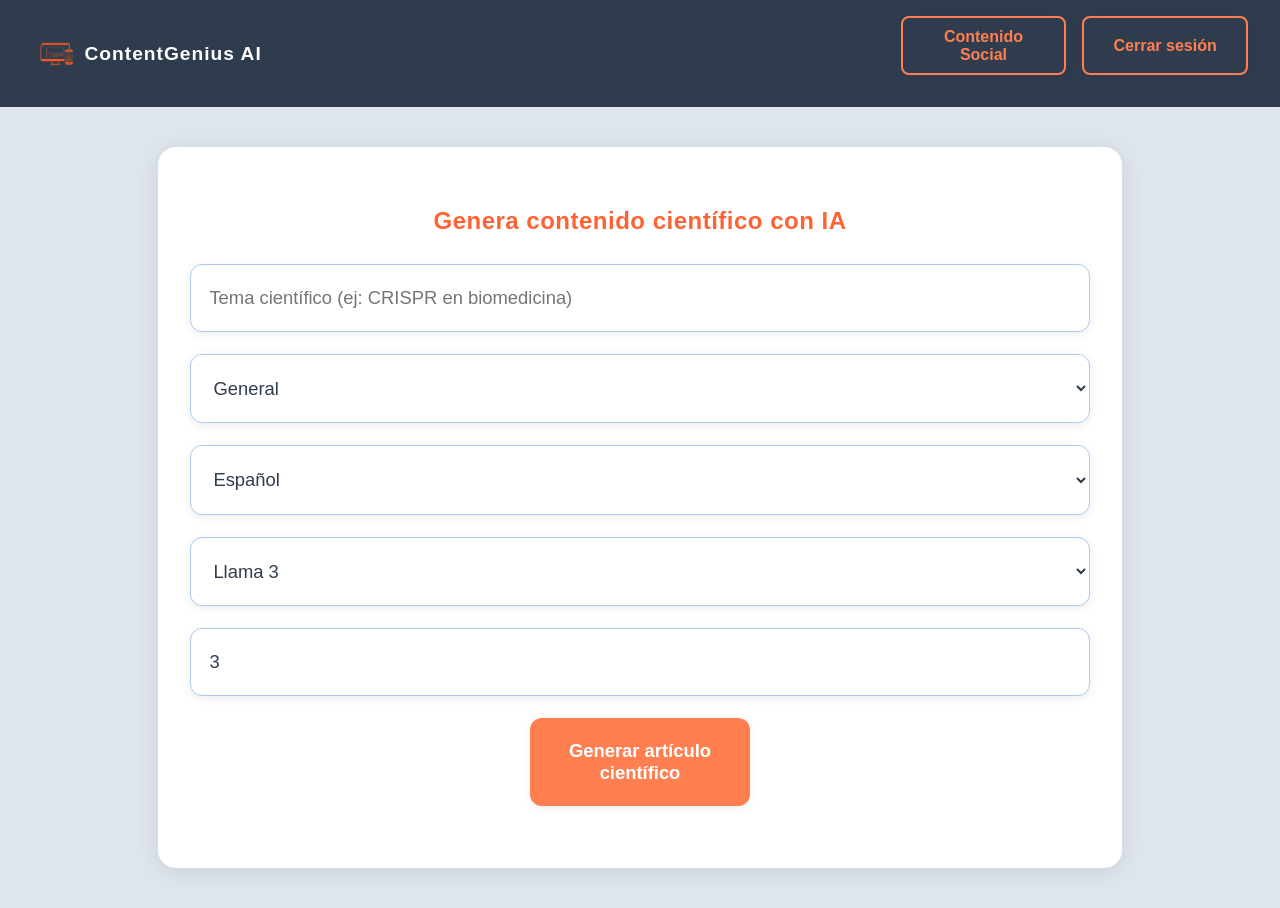
After one commit to Bootcamp-IA-P4/Proyecto_LLMs_G5, a FastAPI app: template client/templates/science.html in a window 1280 px wide. The commit adds this page. Run offline with FastAPI, Linux system fonts and the light colour scheme; the template is opened without the code that fills it, so the values that code supplies are empty; parts of the project's set-up code (start-up, migrations or seed data) failed here and were passed over; some libraries are stand-ins or nearby versions.

Commit message:
feat: added template, css and js to science

```diff
--- a/client/static/css/styles.css
+++ b/client/static/css/styles.css
@@ -15,10 +15,18 @@ body {
 }
 
 /* ----------- Contenedores ----------- */
-.container,
+.container {
+    max-width: 900px;
+    margin: 40px auto;
+    background: #fff;
+    color: #2F3C4E;
+    padding: 2.5em 2em;
+    border-radius: 18px;
+    box-shadow: 0 4px 24px rgba(47, 60, 78, 0.13);
+}
 .auth-container {
     width: 100%;
-    max-width: 400px;
+    max-width: 600px;
     margin: 40px auto;
     background: var(--secondary);
     color: #2F3C4E;
@@ -26,12 +34,6 @@ body {
     border-radius: 12px;
     box-shadow: 0 2px 8px rgba(47, 60, 78, 0.15);
     box-sizing: border-box;
-}
-
-@media (min-width: 700px) {
-    .container {
-        max-width: 600px;
-    }
 }
 
 /* ----------- Formularios ----------- */
@@ -89,6 +91,8 @@ button:hover,
     gap: 0.5em;
     margin-bottom: 1em;
     flex-wrap: wrap;
+    justify-content: center;
+    margin: 0 auto 1em auto;
 }
 
 .actions button {
@@ -617,3 +621,43 @@ a:hover {
     background: #ffe5db;
     border-color: #ff6333;
 }
+
+/* ----------- Página científica ----------- */
+.science-container {
+    max-width: 900px;
+    margin: 40px auto;
+    background: #fff;
+    color: #2F3C4E;
+    padding: 2.5em 2em;
+    border-radius: 18px;
+    box-shadow: 0 4px 24px rgba(47, 60, 78, 0.13);
+}
+
+.science-form input,
+.science-form select,
+.science-form button {
+    font-size: 1.15em;
+    margin-bottom: 1.2em;
+    padding: 1.2em 1em;
+    border-radius: 12px;
+    width: 100%;
+}
+
+.science-result {
+    margin-top: 2em;
+    background: #f7fafd;
+    border-radius: 10px;
+    padding: 1.5em;
+    box-shadow: 0 2px 8px rgba(47, 60, 78, 0.08);
+}
+
+.science-sources {
+    margin-top: 1.5em;
+}
+
+@media (max-width: 900px) {
+    .science-container {
+        max-width: 99vw;
+        padding: 1em 0.3em;
+    }
+}
--- a/client/static/js/main.js
+++ b/client/static/js/main.js
@@ -275,6 +275,105 @@ if (document.getElementById("logsNavBtn")) {
     };
 }
 
-document.getElementById('include_image').addEventListener('change', function() {
-document.getElementById('imagePromptDiv').style.display = this.checked ? 'block' : 'none';
-});
+const includeImageCheckbox = document.getElementById('include_image');
+if (includeImageCheckbox) {
+    includeImageCheckbox.addEventListener('change', function() {
+        document.getElementById('imagePromptDiv').style.display = this.checked ? 'block' : 'none';
+    });
+}
+
+
+// Generar artículo científico
+
+if (document.getElementById("scienceNavBtn")) {
+    document.getElementById("scienceNavBtn").onclick = function() {
+        window.location.href = "/science";
+    };
+}
+
+if (document.getElementById("scienceForm")) {
+    document.getElementById("scienceForm").onsubmit = async function(e) {
+        e.preventDefault();
+        document.getElementById("scienceResult").innerHTML = "Generando...";
+        const formData = new FormData(this);
+        const payload = {
+            topic: formData.get("topic"),
+            audience: formData.get("audience"),
+            language: formData.get("language"),
+            model: formData.get("model"),
+            max_docs: Number(formData.get("max_docs")) || 3
+        };
+        try {
+            const res = await fetch("/api/science/generate", {
+                method: "POST",
+                headers: {
+                    "Content-Type": "application/json",
+                    "Authorization": "Bearer " + getToken()
+                },
+                body: JSON.stringify(payload)
+            });
+            const data = await res.json();
+            if (res.ok) {
+                let html = `<div class="science-result"><h3>Artículo generado:</h3><div class="blog-content"><p>${data.text_content.replace(/\n/g, "<br>")}</p></div>`;
+                html += `<div class="science-sources"><h4>Fuentes utilizadas:</h4><ul>`;
+                data.sources.forEach(src => {
+                    html += `<li>
+                        <strong>${src.title}</strong> (${src.authors || "Sin autores"})<br>
+                        <a href="${src.url}" target="_blank">Ver paper</a>
+                        <br>Relevancia: ${src.relevance_score ? src.relevance_score.toFixed(2) : "-"}
+                    </li>`;
+                });
+                html += `</ul></div></div>`;
+                document.getElementById("scienceResult").innerHTML = html;
+                document.getElementById("scienceActions").style.display = "flex";
+            } else {
+                document.getElementById("scienceResult").innerHTML = `<span class="error">${data.detail || "Error generando artículo"}</span>`;
+                document.getElementById("scienceActions").style.display = "none";
+            }
+        } catch (err) {
+            document.getElementById("scienceResult").innerHTML = `<span class="error">Error de red</span>`;
+        }
+    };
+}
+// Copiar contenido científico
+if (document.getElementById("copyScienceBtn")) {
+    document.getElementById("copyScienceBtn").onclick = function() {
+        const resultDiv = document.getElementById("scienceResult");
+        const tempElement = document.createElement("div");
+        tempElement.innerHTML = resultDiv.innerHTML;
+        const text = tempElement.innerText;
+        navigator.clipboard.writeText(text)
+            .then(() => alert("¡Contenido copiado al portapapeles!"))
+            .catch(() => alert("No se pudo copiar el contenido."));
+    };
+}
+
+// Exportar como .md
+if (document.getElementById("exportScienceMdBtn")) {
+    document.getElementById("exportScienceMdBtn").onclick = function() {
+        const resultDiv = document.getElementById("scienceResult");
+        const tempElement = document.createElement("div");
+        tempElement.innerHTML = resultDiv.innerHTML;
+        const text = tempElement.innerText;
+        const blob = new Blob([text], { type: "text/markdown" });
+        const link = document.createElement("a");
+        link.href = URL.createObjectURL(blob);
+        link.download = "articulo_cientifico.md";
+        link.click();
+    };
+}
+
+// Exportar como .txt
+if (document.getElementById("exportScienceTxtBtn")) {
+    document.getElementById("exportScienceTxtBtn").onclick = function() {
+        const resultDiv = document.getElementById("scienceResult");
+        const tempElement = document.createElement("div");
+        tempElement.innerHTML = resultDiv.innerHTML;
+        const text = tempElement.innerText;
+        const blob = new Blob([text], { type: "text/plain" });
+        const link = document.createElement("a");
+        link.href = URL.createObjectURL(blob);
+        link.download = "articulo_cientifico.txt";
+        link.click();
+    };
+}
--- a/client/templates/index.html
+++ b/client/templates/index.html
@@ -14,6 +14,7 @@
             ContentGenius AI
         </span>
         <div class="navbar-actions">
+            <button id="scienceNavBtn" type="button">Contenido científico</button>
             <button id="logsNavBtn" type="button">Ver Logs LangSmith</button>
             <button id="logoutBtn" type="button">Cerrar sesión</button>
         </div>
--- /dev/null
+++ b/client/templates/science.html
@@ -0,0 +1,53 @@
+<!DOCTYPE html>
+<html lang="es">
+
+<head>
+    <meta charset="UTF-8">
+    <title>Generador Científico IA</title>
+    <link rel="stylesheet" href="{{ url_for('static', path='css/styles.css') }}">
+</head>
+
+<body>
+    <nav class="navbar">
+        <span class="logo">
+            <img src="{{ url_for('static', path='img/logo-cgai.png') }}" alt="Logo" class="logo-img">
+            ContentGenius AI
+        </span>
+        <div class="navbar-actions">
+            <button onclick="window.location.href='/'">Contenido Social</button>
+            <button id="logoutBtn" type="button">Cerrar sesión</button>
+        </div>
+    </nav>
+    <div class="science-container">
+        <h2 class="h2_title">Genera contenido científico con IA</h2>
+        <form id="scienceForm" class="science-form">
+            <input type="text" name="topic" placeholder="Tema científico (ej: CRISPR en biomedicina)" required>
+            <select name="audience" required>
+                <option value="general">General</option>
+                <option value="juvenil">Juvenil</option>
+                <option value="técnica">Técnica</option>
+            </select>
+            <select name="language" required>
+                <option value="es">Español</option>
+                <option value="en">Inglés</option>
+                <option value="fr">Francés</option>
+            </select>
+            <select name="model">
+                <option value="llama3-8b-8192">Llama 3</option>
+                <option value="gemma2-9b-it">Gemma</option>
+            </select>
+            <input type="number" name="max_docs" min="1" max="10" value="3"
+                placeholder="¿Cuántos artículos científicos buscar? (1-10)">
+            <button type="submit" class="button_gen">Generar artículo científico</button>
+        </form>
+        <div id="scienceResult"></div>
+        <div class="actions" id="scienceActions" style="display:none;">
+            <button id="copyScienceBtn" type="button">Copiar contenido</button>
+            <button id="exportScienceMdBtn" type="button">Exportar .md</button>
+            <button id="exportScienceTxtBtn" type="button">Exportar .txt</button>
+        </div>
+    </div>
+    <script src="{{ url_for('static', path='js/main.js') }}"></script>
+</body>
+
+</html>
```
